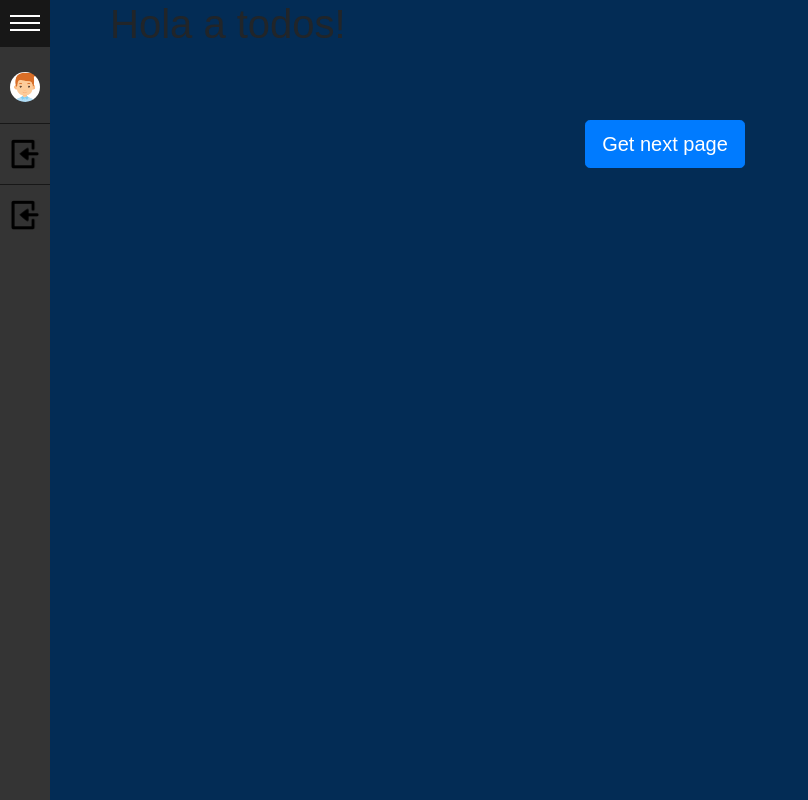
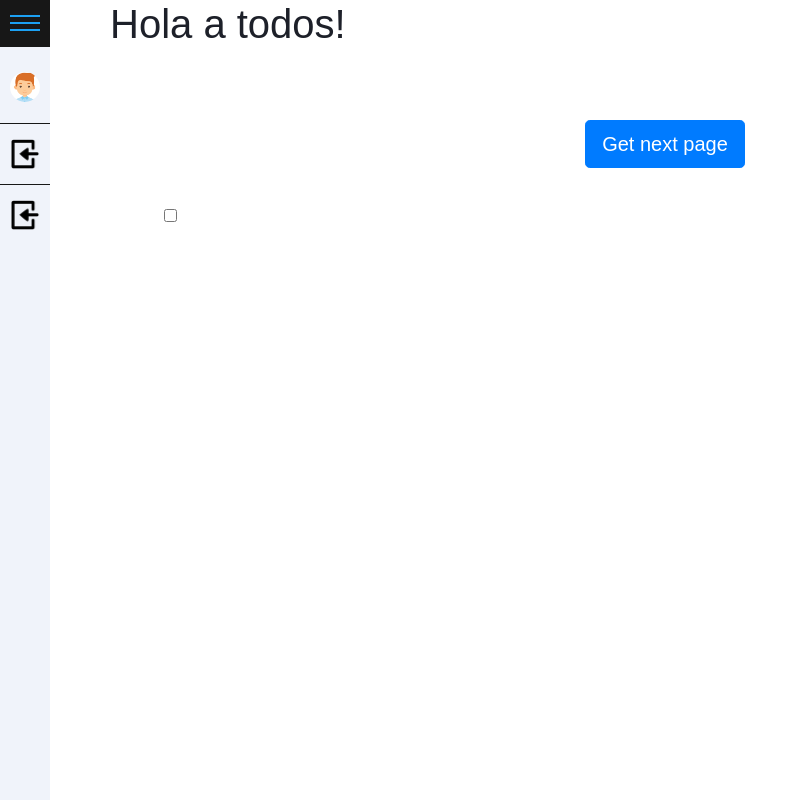
Before and after one commit to RubenChirino/Pictures-App, a React (Create React App) app: page /home in a window 1280 px wide. Shown: the whole page, without its empty margins (0-808 px from the left). Built offline with nearby package versions, Linux system fonts and the light colour scheme; no server answers; sample sign-in values are in the browser's storage.

Commit message:
Dark Mode

```diff
--- a/src/components/Pictures.js
+++ b/src/components/Pictures.js
@@ -7,10 +7,10 @@ export default function Pictures({ id, author, url, download_url }){
     return(
     <div className="col-sm-6 col-md-4 col-lg-4 pt-4">
         <div className="card">
-            <Link to={`/detail/${id}`} className=''>
+            <Link to={`/detail/${id}`} className="text-decoration-none">
                 <img src={download_url} alt={author} className="card-img-top images-sizes" width="100"/>
                 <div className="card-body">
-                    <h4>{`Author: ${author}`}</h4>
+                    <h4 className="title-card-color">{`Author: ${author}`}</h4>
                 </div>
             </Link>
         </div>
--- a/src/components/detailPicture.js
+++ b/src/components/detailPicture.js
@@ -12,13 +12,11 @@ export default function DetailPicture({ detailPicture }){
                     <h4 className="title-detail-picture">{`Author: ${detailPicture.author}`}</h4>
                     <span className="size-img-text title-detail-picture">
                     {`Original size: ${detailPicture.width}x${detailPicture.height}`} </span>
-                    <p>Sitio Web: <a target="_blank" href={detailPicture.url}
-                    className=''>{detailPicture.author}</a></p>
+                    <p><strong className="website-detail-text">Sitio Web:</strong><a target="_blank" href={detailPicture.url}
+                    className='text-decoration-none'> {detailPicture.author}</a></p>
                 </div>
             </div>
         </div>
     );
 
 }
-
-//${}
--- a/src/components/menu/header.js
+++ b/src/components/menu/header.js
@@ -15,7 +15,7 @@ export default function Header(){
 
     return(
     <div id="header">
-        <div id="title"><span>Vida MRR</span></div>
+        <div id="title"><span className="color-header">Vida MRR</span></div>
 
         <div id="menu-btn" onClick={handleMenu}>
            <div className="btn-hamburguer"></div>
--- a/src/components/menu/options.js
+++ b/src/components/menu/options.js
@@ -1,9 +1,11 @@
-import React from "react";
+import React, { useState, useEffect } from "react";
 import { useLocation } from "wouter";
 
 export default function Options({ logout }){
 
     const [path, pushLocation] = useLocation();
+
+    const [checked, setChecked] = useState(false);
 
     function handleLogOut(){
 
@@ -18,6 +20,38 @@ export default function Options({ logout }){
         pushLocation('/');
     }
 
+    function handleDarkMode(e){
+
+     setChecked(e.target.checked);
+
+     if(e.target.checked){
+        document.body.classList.remove('is-light-mode')
+        document.body.classList.add('is-dark-mode')
+        }else{
+            document.body.classList.remove('is-dark-mode')
+            document.body.classList.add('is-light-mode')
+        }
+
+    }
+
+    function changeMedia(mq){
+        setChecked(mq.matches);
+
+        if(mq.matches){
+            document.body.classList.remove('is-light-mode')
+            document.body.classList.add('is-dark-mode')
+        }else{
+            document.body.classList.remove('is-dark-mode')
+            document.body.classList.add('is-light-mode')
+        }
+    }
+
+    useEffect(function(){
+        const mq = window.matchMedia('(prefers-color-scheme: dark)');
+        mq.addListener(changeMedia);
+        setChecked(mq.matches);
+    },[]);
+
     return(
 
         <div id="menu-items">
@@ -25,7 +59,7 @@ export default function Options({ logout }){
             <div className="item" id="photo">
                 <div className="option" onClick={handleLogOut}>
                     <div className="icon"><img src={logout} alt="" /></div>
-                    <div className="title"><span>Logout</span></div>
+                    <div className="title"><span className="color-options">Logout</span></div>
                 </div>
             </div>
 
@@ -34,7 +68,10 @@ export default function Options({ logout }){
             <div className="item" id="photo">
                 <div className="option">
                     <div className="icon"><img src={logout} alt="" /></div>
-                    <div className="title"><span>Cloud Services</span></div>
+                    <div className="title">
+                    <span className="color-options">Cloud Services</span>
+                    <input onChange={handleDarkMode} type="checkbox" id="darkModeCheck" checked={checked} className="form-check-input check-modes-styles" />
+                    </div>
                 </div>
             </div>
 
@@ -43,3 +80,9 @@ export default function Options({ logout }){
     );
 
 }
+
+/*
+
+<span>Cloud Services</span>
+
+*/
--- a/src/components/menu/profile.js
+++ b/src/components/menu/profile.js
@@ -9,7 +9,7 @@ export default function Profile({ avatar }){
     <div id="profile">
         <div id="photo"><img src={avatar} alt="" /></div>
 
-        <div id="name"><span>{userName}</span></div>
+        <div id="name"><span className="color-username" >{userName}</span></div>
     </div>
 
    );
--- a/src/pages/login.js
+++ b/src/pages/login.js
@@ -45,7 +45,7 @@ function handleSubmit(e){
 
                     <form onSubmit={handleSubmit} >
                         <div className="form-group">
-                            <label>Username</label>
+                            <label className="login-label-color">Username</label>
                             <input
                             className="form-control"
                             type="text" id="user"
@@ -54,7 +54,7 @@ function handleSubmit(e){
                         </div>
 
                         <div className="form-group">
-                            <label>Password</label>
+                            <label className="login-label-color">Password</label>
                             <input
                             className="form-control"
                             type="text" id="password"
--- a/src/styles/global.css
+++ b/src/styles/global.css
@@ -1,20 +1,42 @@
 body {
   margin: 0;
+  padding: 0;
   font-family: -apple-system, BlinkMacSystemFont, 'Segoe UI', 'Roboto', 'Oxygen',
     'Ubuntu', 'Cantarell', 'Fira Sans', 'Droid Sans', 'Helvetica Neue',
     sans-serif;
   -webkit-font-smoothing: antialiased;
   -moz-osx-font-smoothing: grayscale;
+
+  background-color: var(--baseBackground);
+  color: var(--baseColor) ;
+
+  font-family: Arial, Helvetica, sans-serif;
+  font-size: 18px;
 }
 
-body{
-  background-color: black;
+/* Global Var */
+
+:root{
+
+  --cardGray: #f0f3fa;
+  --baseBackground: white;
+  --baseColor: #1d2029;
+
+  --gray: #8088ad;
+  --lime-green: hsl(163, 72%, 41%);
+  --electron-blue: hsl(203, 89%, 53%);
+  --lightGray: #f8f9fe;
+
+  --cardTitle: #6f717e;
+
+  --hovercolor: rgb(23, 23, 23);
 }
 
-code {
-  font-family: source-code-pro, Menlo, Monaco, Consolas, 'Courier New',
-    monospace;
-}
+/*
+
+Form (Login)
+
+*/
 
 .margin-center-styles {
   display: flex;
@@ -23,9 +45,33 @@ code {
   min-height: 100vh;
 }
 
+.login-label-color{
+  color: var(--gray);
+}
+
+/*
+
+Cards (Home)
+
+*/
+
 .images-sizes{
   height: 231.45px;
 }
+
+.card{
+  background: var(--cardGray);
+}
+
+.title-card-color{
+  color: var(--baseColor);
+}
+
+/*
+
+Cards (Detail)
+
+*/
 
 .title-detail-picture{
     display: inline;
@@ -33,6 +79,12 @@ code {
 
 .size-img-text{
   float: right;
+  color: var(--cardTitle);
+}
+
+.website-detail-text{
+  color: var(--lime-green);
+  font-weight: normal;
 }
 
 @media screen and (max-width: 992px) {
@@ -43,3 +95,48 @@ code {
     float: inherit;
   }
 }
+
+/*
+
+Dark and Light Mode
+
+*/
+
+@media (prefers-color-scheme: dark) {
+
+  :root {
+    --cardGray: #252b43;
+    --baseBackground: #1d2029;
+    --baseColor: white;
+
+    --gray: #8088ad;
+    --lightGray: #1d2029;
+    --cardTitle: #8088ad;
+
+    --hovercolor: rgb(23, 23, 23);
+  }
+}
+
+.is-dark-mode {
+  --cardGray: #252b43;
+  --baseBackground: #1d2029;
+  --baseColor: white;
+
+  --gray: #8088ad;
+  --lightGray: #1d2029;
+  --cardTitle: #8088ad;
+
+  --hovercolor: rgb(23, 23, 23);
+}
+
+.is-light-mode {
+  --cardGray: #f0f3fa;
+  --baseBackground: white;
+  --baseColor: #1d2029;
+
+  --gray: #5f616d;
+  --lightGray: #f8f9fe;
+  --cardTitle: #6f717e;
+
+  --hovercolor: rgb(230, 230, 230);
+}
--- a/src/styles/sidebar.css
+++ b/src/styles/sidebar.css
@@ -1,17 +1,11 @@
 :root{
     --width: 300px;
     --padding: 10px;
-    --bgcolor: rgb(52, 52, 52);
-    --hovercolor: rgb(23, 23, 23);
+    /*--bgcolor: rgb(52, 52, 52);*/
     --width-collapsed: 50px;
 }
 
 body{
-    background-color: #032c55;
-    font-family: Arial, Helvetica, sans-serif;
-    font-size: 18px;
-    padding: 0;
-    margin: 0;
     margin-left: var(--width-collapsed);
 }
 
@@ -20,7 +14,7 @@ body{
 }
 
 #sidemenu{
-    background-color: var(--bgcolor);
+    background-color: var(--cardGray); /*var(--bgcolor);*/
     color: white;
     position: fixed;
     height: 100%;
@@ -63,14 +57,18 @@ body{
 }
 
 #sidemenu #header #menu-btn:hover{
-    background-color: var(--hovercolor);
+    background-color: var(--hovercolor);  /*  */
 }
 
 #sidemenu #header #menu-btn .btn-hamburguer{
-    background-color: #fff;
+    background-color: var(--electron-blue);  /* #fff */
     width: 100%;
     height: 2px;
     margin: 5px 0;
+}
+
+.color-header{
+    color: var(--electron-blue);
 }
 
 /*
@@ -99,6 +97,10 @@ body{
     font-size: 24px;
     padding: var(--padding) 0;
     overflow: hidden;
+}
+
+.color-username{
+    color: var(--lime-green);
 }
 
 /*
@@ -144,6 +146,14 @@ body{
 
 #sidemenu #menu-items .item .title{
     padding: var(--padding) 0;
+}
+
+.check-modes-styles{
+    margin-left: 20px;
+}
+
+.color-options{
+    color: var(--baseColor);
 }
 
 #sidemenu #menu-items .item.separator{
```
Also changed, not shown: src/components/sidebar.js (line endings or trailing spaces).
